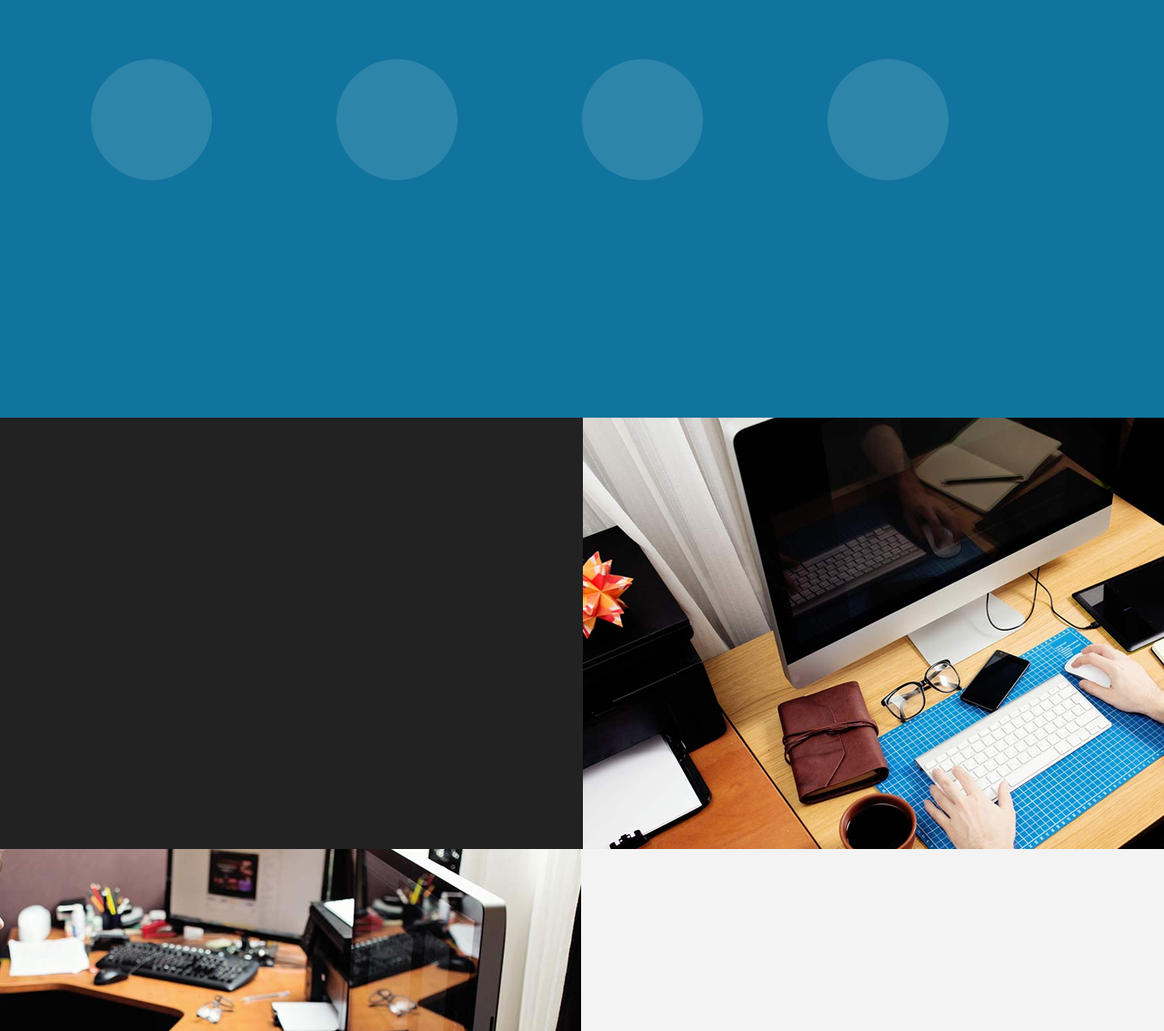
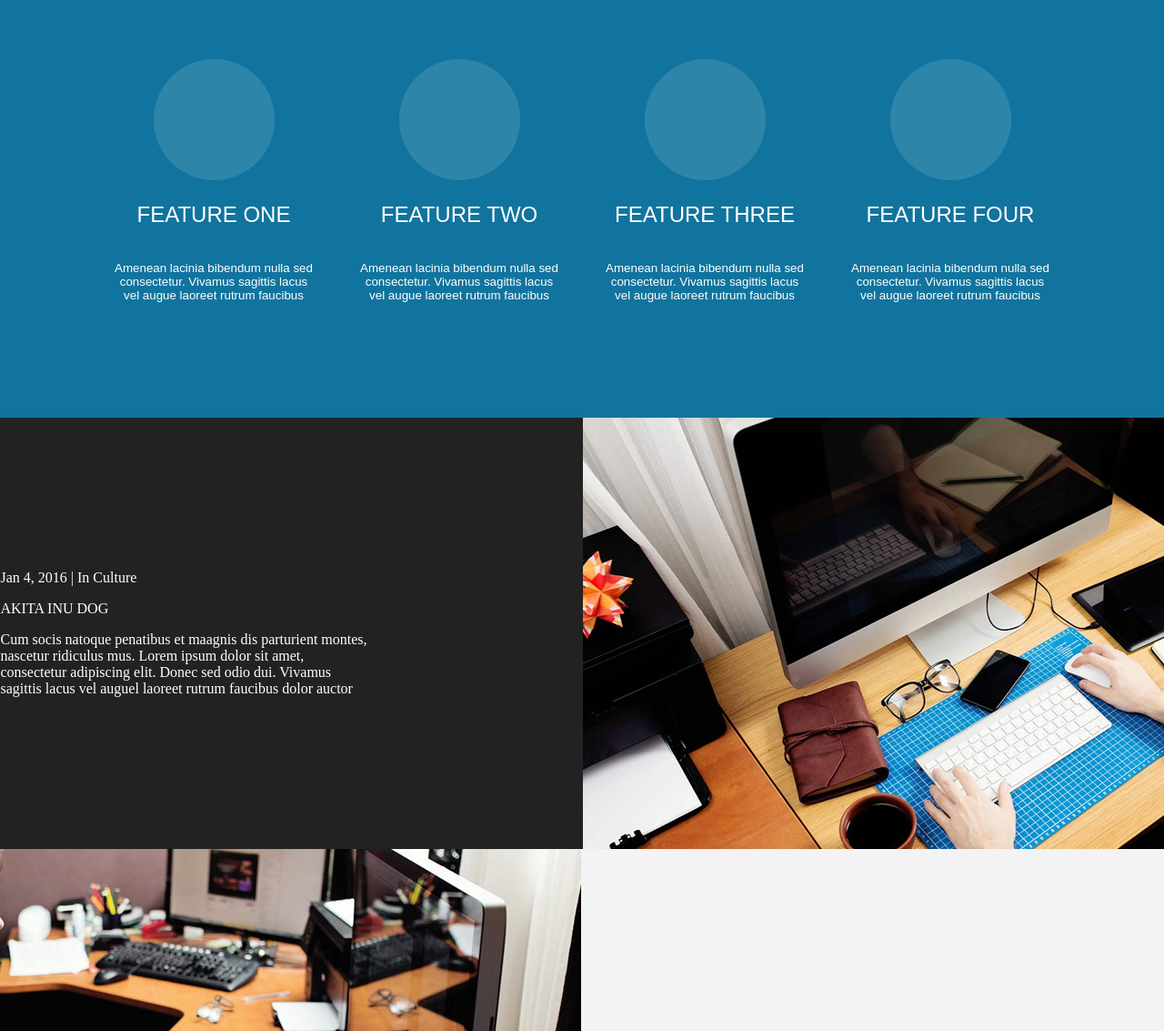
Before and after one commit to MashaKosher/PRI_1laba, a plain HTML site: page index.html in a window 1280 px wide. Shown: the part 1159-2292 px from the top of the page at 91% size. Drawn offline with nearby package versions, Linux system fonts and the light colour scheme; a web font is replaced by a local one.

Commit message:
second commit

```diff
--- a/index.html
+++ b/index.html
@@ -1,14 +1,16 @@
 <!DOCTYPE html>
 <html lang="en">
-
   <head>
     <meta charset="UTF-8" />
     <meta name="viewport" content="width=device-width, initial-scale=1.0" />
     <title>Document</title>
     <link rel="stylesheet" href="static/style/style.css" />
-  <link href="https://fonts.cdnfonts.com/css/gotham-6" rel="stylesheet">
-  <link rel="preconnect" href="https://fonts.gstatic.com">
-  <link href="https://fonts.googleapis.com/css2?family=Open+Sans:wght@400;700&display=swap" rel="stylesheet">
+    <link href="https://fonts.cdnfonts.com/css/gotham-6" rel="stylesheet" />
+    <link rel="preconnect" href="https://fonts.gstatic.com" />
+    <link
+      href="https://fonts.googleapis.com/css2?family=Open+Sans:wght@400;700&display=swap"
+      rel="stylesheet"
+    />
   </head>
 
   <body>
@@ -17,7 +19,6 @@
       <!-- первый div -->
       <div class="first-layer-container">
         <div class="first-layer-one-container">
-
           <div>
             <img src="static/images/FirstLayer/CS.png" alt="" />
             <!-- <div class="first-layer-one-container-image"><img src="static/images/FirstLayer/Rectangle9.png" alt=""></div> -->
@@ -45,11 +46,10 @@
           <div>
             <p>Scroll Down</p>
           </div>
-        <div><img src="" alt=""></div>
+          <div><img src="" alt="" /></div>
           <div class="first-layer-three-DIVcontainer">
-          <img src="static/images/FirstLayer/thing.png" alt="">
+            <img src="static/images/FirstLayer/thing.png" alt="" />
           </div>
-
         </div>
       </div>
 
@@ -60,16 +60,58 @@
         </div>
 
         <div class="secnd-icon-container">
-        <div><img src="static/images/SecondLayer/Ellipse1copy3.png" alt=""></div>
-        <div><img src="static/images/SecondLayer/Ellipse1copy3.png" alt=""></div>
-        <div><img src="static/images/SecondLayer/Ellipse1copy3.png" alt=""></div>
-        <div><img src="static/images/SecondLayer/Ellipse1copy3.png" alt=""></div>
+          <div>
+            <img src="static/images/SecondLayer/Ellipse1copy3.png" alt="" />
+            <p id="imageone-2layer">FEATURE ONE</p>
+            <p id="imagtwo-2layer">
+              Amenean lacinia bibendum nulla sed <br />
+              consectetur. Vivamus sagittis lacus <br />
+              vel augue laoreet rutrum faucibus
+            </p>
+          </div>
+          <div>
+            <img src="static/images/SecondLayer/Ellipse1copy3.png" alt="" />
+            <p id="imageone-2layer">FEATURE TWO</p>
+            <p id="imagtwo-2layer">
+              Amenean lacinia bibendum nulla sed <br />
+              consectetur. Vivamus sagittis lacus <br />
+              vel augue laoreet rutrum faucibus
+            </p>
+          </div>
+          <div>
+            <img src="static/images/SecondLayer/Ellipse1copy3.png" alt="" />
+            <p id="imageone-2layer">FEATURE THREE</p>
+            <p id="imagtwo-2layer">
+              Amenean lacinia bibendum nulla sed <br />
+              consectetur. Vivamus sagittis lacus <br />
+              vel augue laoreet rutrum faucibus
+            </p>
+          </div>
+          <div>
+            <img src="static/images/SecondLayer/Ellipse1copy3.png" alt="" />
+            <p id="imageone-2layer">FEATURE FOUR</p>
+            <p id="imagtwo-2layer">
+              Amenean lacinia bibendum nulla sed <br />
+              consectetur. Vivamus sagittis lacus <br />
+              vel augue laoreet rutrum faucibus
+            </p>
+          </div>
         </div>
       </div>
 
       <!-- третий div -->
       <div class="third-layer-container">
-      <div class="first-third-layer-container"></div>
+        <div class="first-third-layer-container">
+          <div>
+            <p>Jan 4, 2016  |  In Culture</p>
+            <p>AKITA INU DOG</p>
+            <p>Cum socis natoque penatibus et maagnis dis parturient  montes, <br>
+               nascetur ridiculus mus. Lorem ipsum dolor sit amet,<br>
+               consectetur adipiscing elit. Donec sed odio dui. Vivamus <br>
+               sagittis lacus vel auguel laoreet rutrum faucibus dolor auctor</p>
+
+          </div>
+        </div>
         <div class="second-third-layer-container"></div>
       </div>
 
@@ -98,5 +140,4 @@
       <div class="tenth-layer-container"></div>
     </div>
   </body>
-
 </html>
--- a/static/style/style.css
+++ b/static/style/style.css
@@ -146,7 +146,7 @@ body{
     margin-top: 68px;
 
     display: flex;
-    /* flex-direction: row; */
+    flex-direction: row;
     /* align-items: center; */
     justify-content: space-between;
     /* width: 270px; */
@@ -154,7 +154,27 @@ body{
 
 .secnd-icon-container>div{
     width: 270px;
+    flex-direction: column;
+    justify-content: center;
+    align-items: center;
+    display: flex;
 }
+
+#imageone-2layer{
+    font-family:  'Gotham Medium',sans-serif;
+    font-size: 18pt;
+    color: white;
+    font-weight: 50;
+}
+#imagtwo-2layer{
+    text-align: center;
+    color: white;
+    font-family:  'Gotham Book',sans-serif;
+    font-size: 10pt;
+    font-weight:
+}
+
+
 
 /* третий div */
 .third-layer-container{
@@ -170,7 +190,22 @@ body{
     background-image: url(backgroundimage/ThirdLayerBackground/Rectangle6copy.png);
     width: 801px;
     height: 474px;
+    /* text-align: center;  */
+    display: flex;
+    flex-direction: row;
+    align-items: center;
+    justify-content: center;
 }
+
+
+.first-third-layer-container>div{
+    width: 480px;
+}
+.first-third-layer-container>div>p{
+    color: white;
+
+}
+
 
 
 /* третий div справа */
```
Lines whose indentation alone changed are shown as unchanged.
